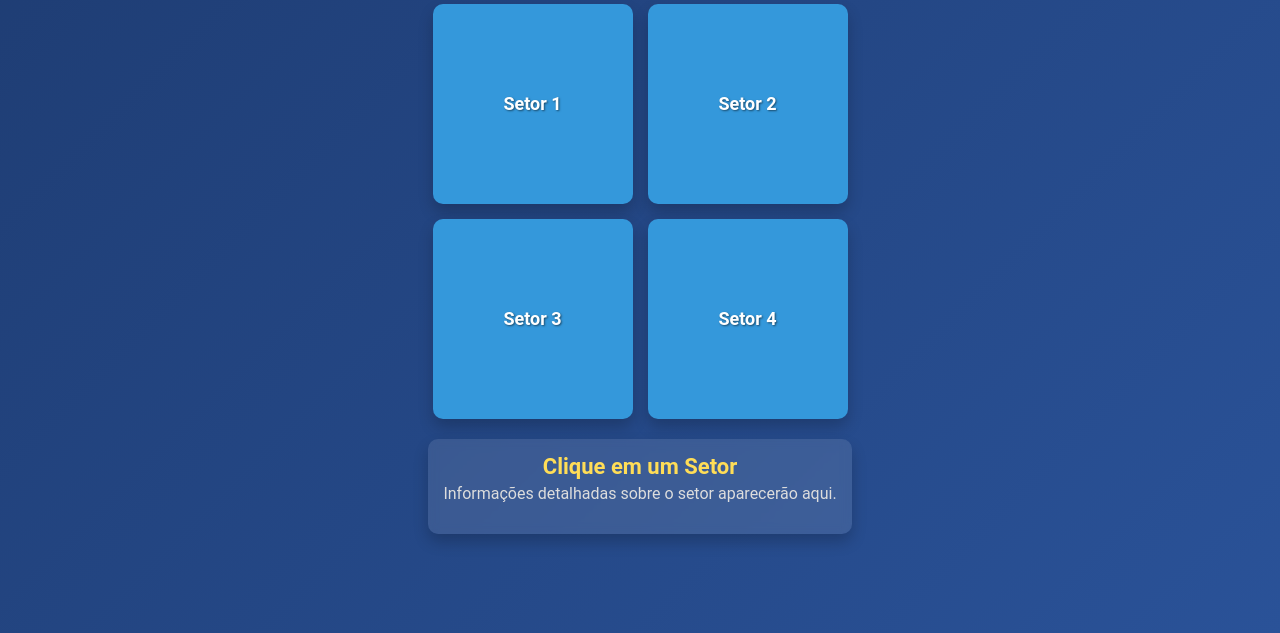
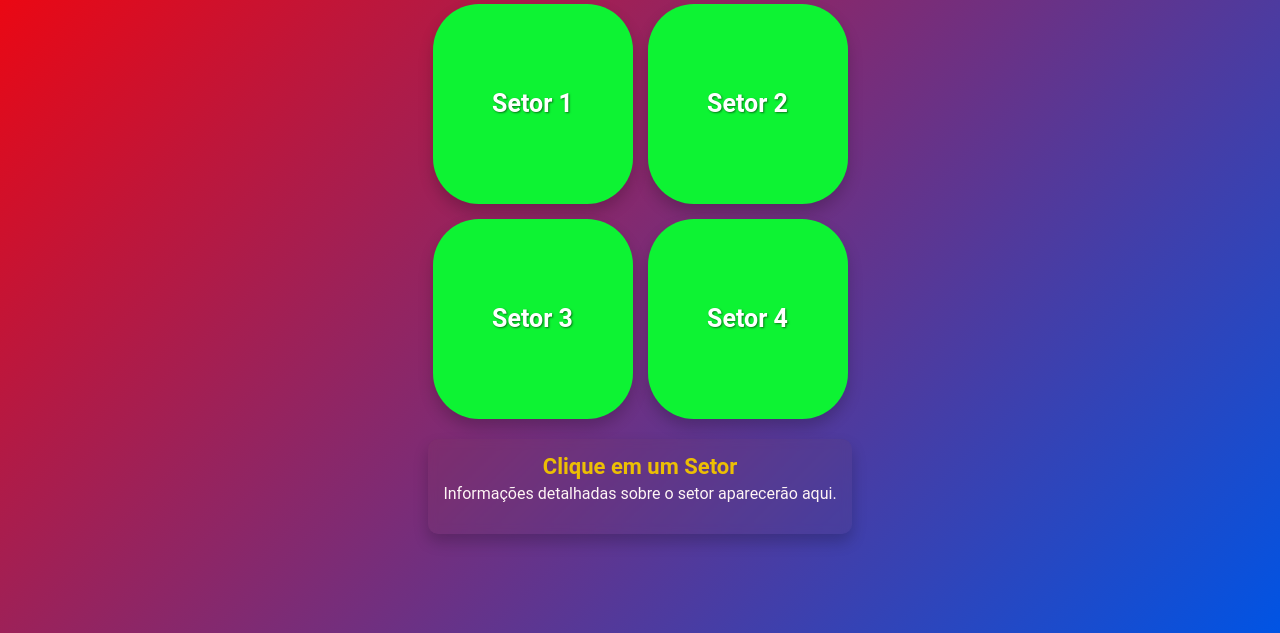
Before and after one commit to WallesBr2003/Projeto-Integras, a plain HTML site: page index.html in a window 1280 px wide. Shown: the part 167-800 px from the top of the page. Drawn offline with Linux system fonts and the light colour scheme.

Commit message:
Update index.css

```diff
--- a/index.css
+++ b/index.css
@@ -4,9 +4,9 @@ body {
     align-items: center;
     justify-content: center;
     margin: 0;
-    background: linear-gradient(135deg, #1e3c72, #2a5298);
+    background: linear-gradient(135deg, #ff0101, #0054e4);
     font-family: 'Roboto', sans-serif;
-    color: #fff;
+    color: #ffffff;
     height: 100vh;
 }
 
@@ -27,26 +27,26 @@ h1 {
     display: flex;
     justify-content: center;
     align-items: center;
-    background-color: #3498db;
-    border-radius: 10px;
+    background-color: #0df333;
+    border-radius: 46px;
     box-shadow: 0 8px 15px rgba(0, 0, 0, 0.2);
     transition: transform 0.3s, box-shadow 0.3s, background-color 0.3s;
     cursor: pointer;
-    font-weight: bold;
+    font-weight: bolder;
     text-shadow: 1px 1px 2px rgba(0, 0, 0, 0.5);
-    font-size: 18px;
+    font-size: 25px;
 }
 
 .setor:hover {
     transform: scale(1.05);
-    background-color: #2980b9;
+    background-color: #010707;
     box-shadow: 0 12px 20px rgba(0, 0, 0, 0.3);
 }
 
 .info-panel {
     margin-top: 20px;
     padding: 15px;
-    background: rgba(255, 255, 255, 0.1);
+    background: rgba(114, 70, 70, 0.1);
     backdrop-filter: blur(5px);
     border-radius: 10px;
     max-width: 450px;
@@ -58,10 +58,10 @@ h1 {
 #infoTitle {
     margin: 0;
     font-size: 22px;
-    color: #ffdd57;
+    color: #ecbe04;
 }
 
 #infoDescription {
     margin-top: 5px;
-    color: #ddd;
+    color: #fff5f5;
 }
```
